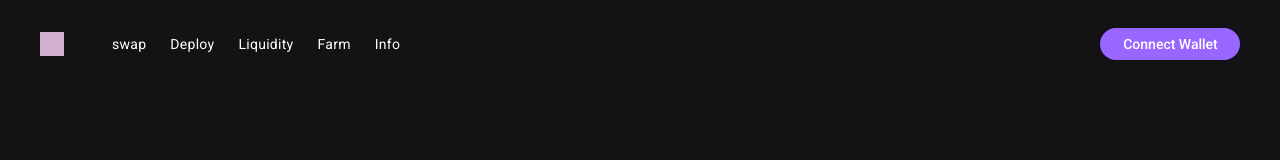
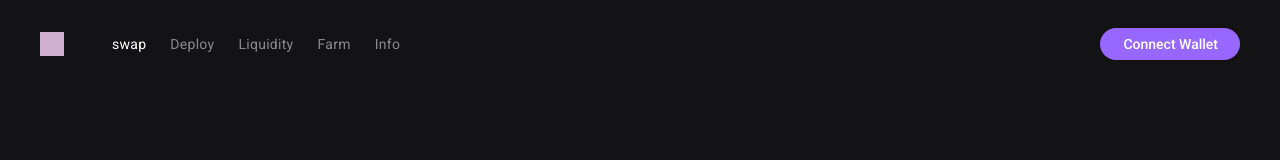
Before and after one commit to chainswap/info, a React (Create React App) app: page /#/swap in a window 1280 px wide. Shown: the top 160 px of the page. Built offline with nearby package versions, Linux system fonts and the light colour scheme.

Commit message:
navlink active style

```diff
--- a/src/components/Header/Header.tsx
+++ b/src/components/Header/Header.tsx
@@ -14,8 +14,6 @@ const HeaderFrame = styled('div')({
   height: 88,
   padding: '32px 40px',
 })
-
-const HeaderRow = styled(RowFixed)({})
 
 const Title = styled('a')({
   display: 'flex',
@@ -40,6 +38,13 @@ const StyledNavLink = styled(NavLink)({
   letterSpacing: '0.02em',
   color: '#FFFFFF',
   margin: '0 12px',
+  opacity: 0.5,
+  '&.active': {
+    opacity: 1,
+  },
+  '&:hover': {
+    opacity: 1,
+  },
 })
 
 export default function Header() {
@@ -47,29 +52,29 @@ export default function Header() {
 
   return (
     <HeaderFrame>
-      <HeaderRow>
-        <Title href="/swap">
+      <RowFixed>
+        <Title href=".">
           <img width={'24px'} src={DummyLogo} alt="logo" />
         </Title>
         <HeaderLinks>
           <StyledNavLink id={`swap-nav-link`} to={'/swap'}>
             swap
           </StyledNavLink>
-          <StyledNavLink id={`swap-nav-link`} to={'/deploy'}>
+          <StyledNavLink id={`deploy-nav-link`} to={'/deploy'}>
             Deploy
           </StyledNavLink>
-          <StyledNavLink id={`swap-nav-link`} to={'/liquidity'}>
+          <StyledNavLink id={`liquidity-nav-link`} to={'/liquidity'}>
             Liquidity
           </StyledNavLink>
-          <StyledNavLink id={`swap-nav-link`} to={'/farm'}>
+          <StyledNavLink id={`farm-nav-link`} to={'/farm'}>
             Farm
           </StyledNavLink>
-          <StyledNavLink id={`swap-nav-link`} to={'/info'}>
+          <StyledNavLink id={`info-nav-link`} to={'/info'}>
             Info
           </StyledNavLink>
         </HeaderLinks>
-      </HeaderRow>
-      <Button size="small" width={140} onClick={toggleWalletModal}>
+      </RowFixed>
+      <Button size="small" width={'140'} onClick={toggleWalletModal}>
         Connect Wallet
       </Button>
     </HeaderFrame>
```
